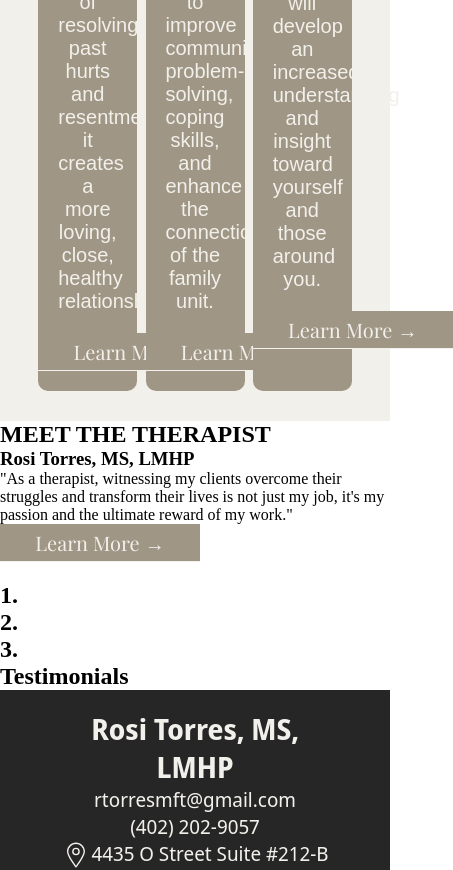
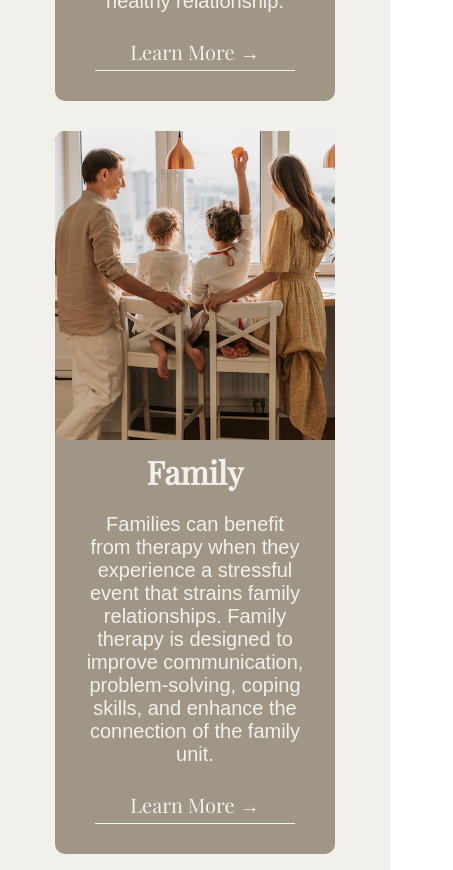
Before and after one commit to bralvis2/uplift-therapy, a React (Create React App) app: page / in a window 390 px wide. Shown: the part 2280-3150 px from the top of the page, 453 px wide, since content can reach past the window. Built offline with nearby package versions, Linux system fonts and the light colour scheme.

Commit message:
mobile styling

```diff
--- a/src/components/pages/Home.css
+++ b/src/components/pages/Home.css
@@ -127,6 +127,69 @@
     cursor: pointer;
 }
 
+/* About the Therapist */
+.about-therapist {
+    display: flex;
+    justify-content: space-evenly;
+    align-items: center;
+    background-color: var(--light);
+    padding: 50px 0px;
+}
+
+.about-therapist-content {
+    width: 50%;
+    height: 90%;
+    text-align: center;
+}
+
+.about-therapist-content h2 {
+    color: var(--tupe);
+    font-size: 2.5rem;
+    padding-bottom: 50px;
+}
+
+.about-therapist-content h3{
+    font-size: 1.75rem;
+    padding-bottom: 10px;
+}
+
+.about-therapist-content p{
+    font-size: 1.5rem;
+    padding-bottom: 10px;
+    width: 70%;
+    margin: auto;
+}
+
+.learn-more-btn-two {
+    background-color: var(--light);
+    width: 200px;
+    font-size: 1.25rem;
+    font-family: 'Playfair Display', serif;
+    padding: 5px;
+    margin-bottom: 20px;
+    border: none;
+    border-bottom: 1px solid var(--dark);
+    color: var(--dark);
+}
+
+.learn-more-btn-two:hover {
+    color: var(--tupe);
+    border-bottom: 1px solid var(--tupe);
+    cursor: pointer;
+}
+
+.about-therapist-image {
+    width: 45%;
+    display: flex;
+    justify-content: center;
+}
+
+.about-therapist-image img {
+    width: 70%;
+    outline: 3px solid black;
+    outline-offset: -10px;
+}
+
 @media screen and (max-width: 950px) {
     .welcome-container img {
         width: 60%;
@@ -139,6 +202,67 @@
     .cover-quote p {
         font-size: 1rem;
     }
+
+    .expertise-cards-container {
+        flex-direction: column;
+        align-items: center;
+    }
+
+    .expertise-cards {
+        width: 95%;
+        display: flex;
+        flex-direction: row;
+        align-items: center;
+        margin-bottom: 30px;
+    }
+
+    .expertise-cards img {
+        width: 40%;
+        border-radius: 10px 0px 0px 10px;
+    }
+
+    .expertise-card-content {
+        display: flex;
+        flex-direction: column;
+        padding: 10px;
+    }
+}
+
+@media screen and (max-width: 750px) {
+
+    .expertise-cards {
+        width: 85%;
+        flex-direction: column;
+    }
+
+    .expertise-cards img {
+        width: 100%;
+        border-radius: 10px 0px 0px 10px;
+    }
+
+    .expertise-card-content {
+        display: flex;
+        flex-direction: column;
+        padding: 10px;
+    }
+
+    .about-therapist {
+        flex-direction: column-reverse;
+    }
+
+    .about-therapist-content {
+        width: 80%;
+    }
+
+    .about-therapist-image {
+        width: 80%;
+        margin-bottom: 30px;
+    }
+
+    .about-therapist-image img {
+        width: 100%;
+    }
+
 }
 
 @media screen and (max-width: 560px) {
--- a/src/components/pages/Home.js
+++ b/src/components/pages/Home.js
@@ -5,6 +5,7 @@ import DecorSun from '../site-images/home-decor-icon.png'
 import CoupleImg from '../site-images/home-couple.png'
 import FamilyImg from '../site-images/home-family.png'
 import IndImg from '../site-images/home-individual.png'
+import Owner from '../site-images/owner.png'
 
 import './Home.css'
 
@@ -38,6 +39,7 @@ class Home extends Component {
             <div className='expertise-cards-container'>
               <div className='expertise-cards'>
                 <img src={CoupleImg} alt='A couple looking at sunset'/>
+                <div className='expertise-card-content'>
                   <h2>Couples</h2>
                   <p>Couples Therapy helps people reconnect with their partner by reducing conflict,
                     restoring friendship, fun and intimacy. With the intention of  resolving past hurts
@@ -48,21 +50,24 @@ class Home extends Component {
                       </button>
                     </Link>
                 </div>
+              </div>
               <div className='expertise-cards'>
                 <img src={FamilyImg} alt='A couple looking at sunset'/>
+                <div className='expertise-card-content'>
                   <h2>Family</h2>
                   <p>Families can benefit from therapy when they experience a stressful event that strains
                     family relationships. Family therapy is designed to improve communication, problem-solving,
                     coping skills, and enhance the connection of the family unit.</p>
-
                   <Link to={'/family'}>
                     <button className='learn-more-btn'>
                       Learn More &rarr;
                     </button>
                   </Link>
                 </div>
+              </div>
               <div className='expertise-cards'>
                 <img src={IndImg} alt='A couple looking at sunset'/>
+                <div className='expertise-card-content'>
                   <h2>Individuals</h2>
                   <p>Individual therapy is a personal journey toward personal growth and an increase in life
                     satisfaction. Through the process of therapy, you will develop an increased understanding
@@ -75,18 +80,24 @@ class Home extends Component {
                 </div>
               </div>
             </div>
+          </div>
           <div className='about-therapist'>
+            <div className='about-therapist-content'>
               <h2>MEET THE THERAPIST</h2>
               <h3>Rosi Torres, MS, LMHP</h3>
               <p>"As a therapist, witnessing my clients overcome their struggles and transform their lives
                 is not just my job, it's my passion and the ultimate reward of my work."</p>
               <Link to={'/about'}>
-              <button className='learn-more-btn'>
+                <button className='learn-more-btn-two'>
                   Learn More &rarr;
                 </button>
               </Link>
             </div>
-          <div className='what-to-expect'>
+            <div className='about-therapist-image'>
+              <img src={Owner} alt='Rosi Torres, MS, LMHP'/>
+            </div>
+          </div>
+          {/* <div className='what-to-expect'>
             <div>
               <h2>1.</h2>
             </div>
@@ -99,7 +110,7 @@ class Home extends Component {
           </div>
           <div className='testimonials'>
             <h2>Testimonials</h2>
-          </div>
+          </div> */}
         </div>
     );
   }
```
Also changed, not shown: src/components/site-images/owner.png (added). Lines whose indentation alone changed are shown as unchanged.
